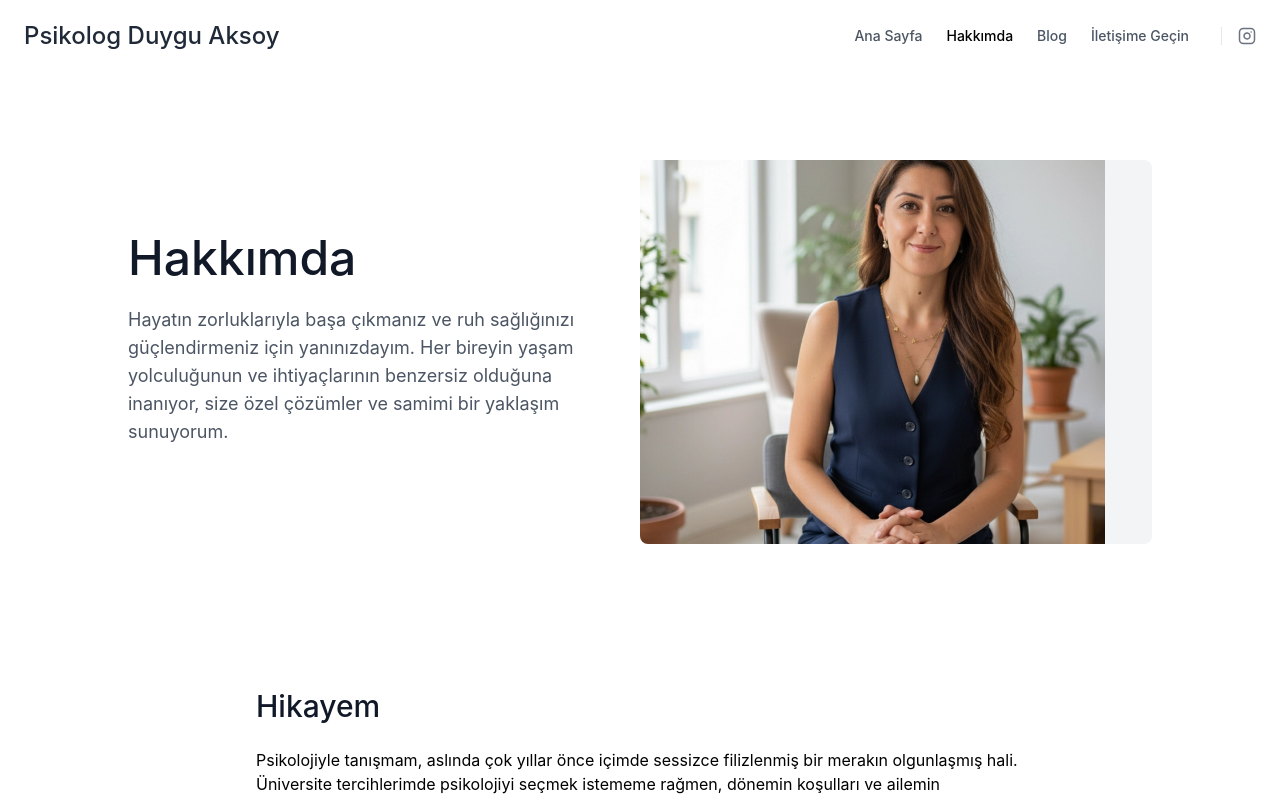
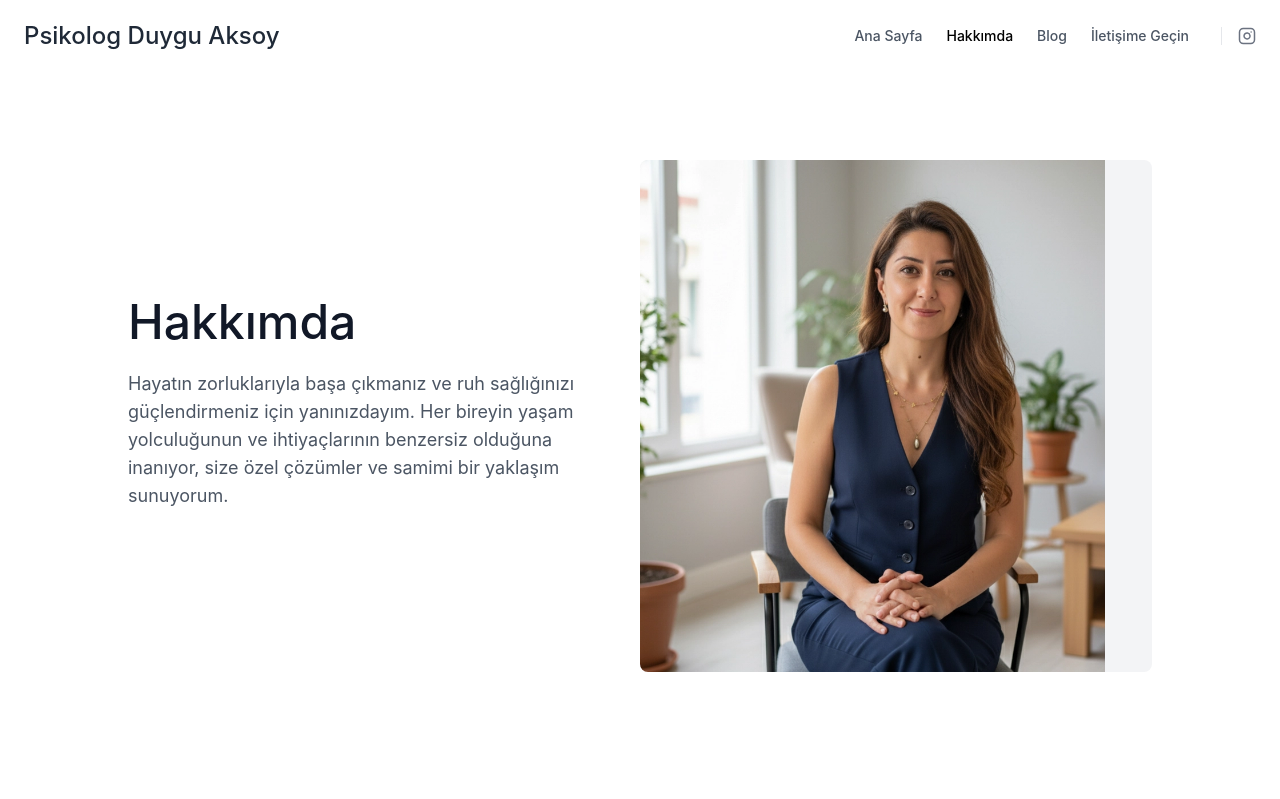
Before and after one commit to duyguaksoy101/Psychologist-Duygu-Aksoy-Website, a React (Vite) app: page /about in a window 1280 px wide. Shown: the top 799 px of the page. Built offline with nearby package versions, Linux system fonts and the light colour scheme.

Commit message:
Update AboutPage.tsx

```diff
--- a/src/pages/AboutPage.tsx
+++ b/src/pages/AboutPage.tsx
@@ -17,7 +17,7 @@ const AboutPage = () => {
               </p>
             </div>
             <div className="w-full md:w-1/2">
-              <div className="bg-gray-100 rounded-lg overflow-hidden aspect-[4/3]">
+              <div className="bg-gray-100 rounded-lg overflow-hidden aspect-[4/4]">
                 <img src="/image/psikolog-duygu-aksoy.webp" alt="Psikolog Duygu Aksoy" className="w-full h-full object-cover" />
               </div>
             </div>
@@ -32,6 +32,8 @@ const AboutPage = () => {
             <p>
              Psikolojiyle tanışmam, aslında çok yıllar önce içimde sessizce filizlenmiş bir merakın olgunlaşmış hali. Üniversite tercihlerimde psikolojiyi seçmek istememe rağmen, dönemin koşulları ve ailemin yönlendirmesiyle mühendislik okudum. Kimya Mühendisliği ve ardından gelen yüksek lisans eğitimi, bana analitik düşünme, sistematik çalışma ve insanın üretim süreçlerine bakışını kazandırdı. Ancak içimdeki “insanı anlama” isteği hiç sönmedi.
             </p>
+            <br>
+            </br>
             <p>
               Profesyonel hayatım boyunca laboratuvar ortamlarından yazılım dünyasına, startup kuruculuğundan ürün yönetimine uzanan geniş bir yelpazede çalıştım. Bu süreçte hem başarıyı hem de başarısızlığı, ekip olmanın gücünü, tükenmişliği ve yeniden başlamanın cesaretini deneyimledim. Tüm bu deneyimler, insan davranışını yalnızca teorik olarak değil, hayatın içinden gözlemleme fırsatı sundu.
             </p>
```
